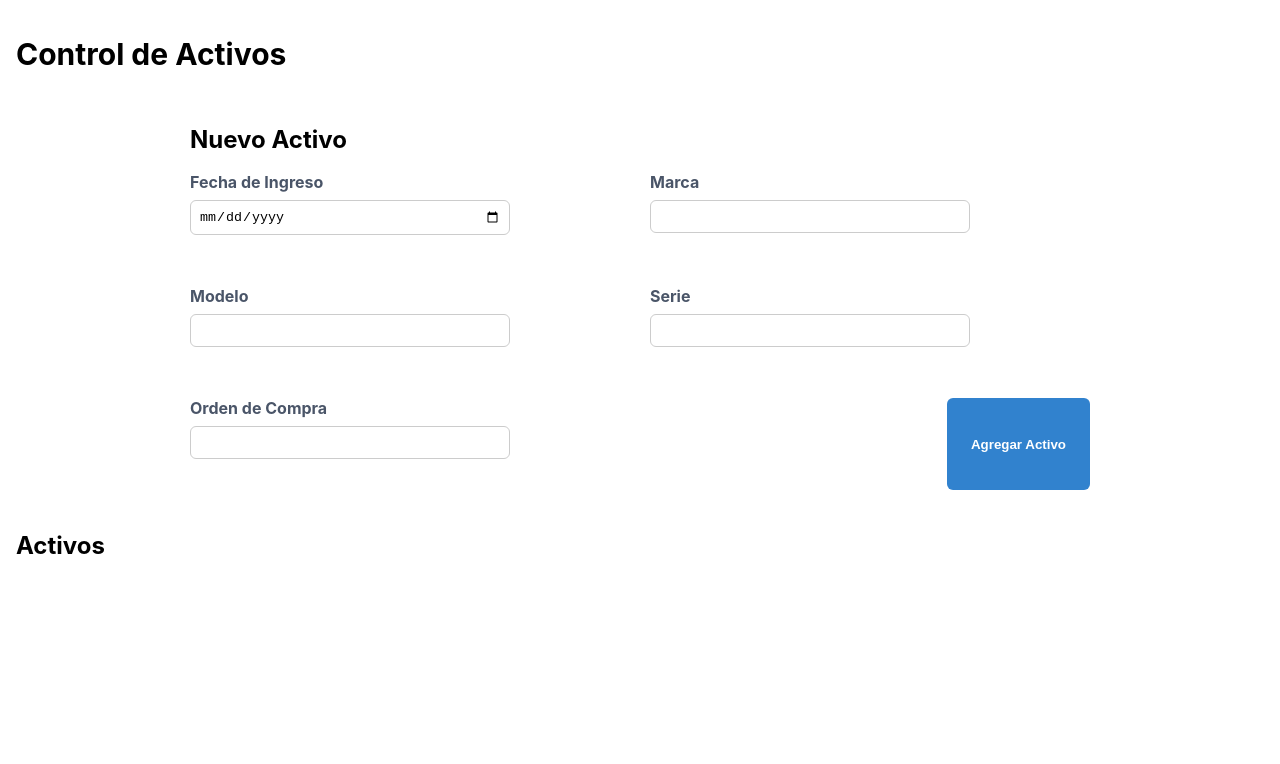
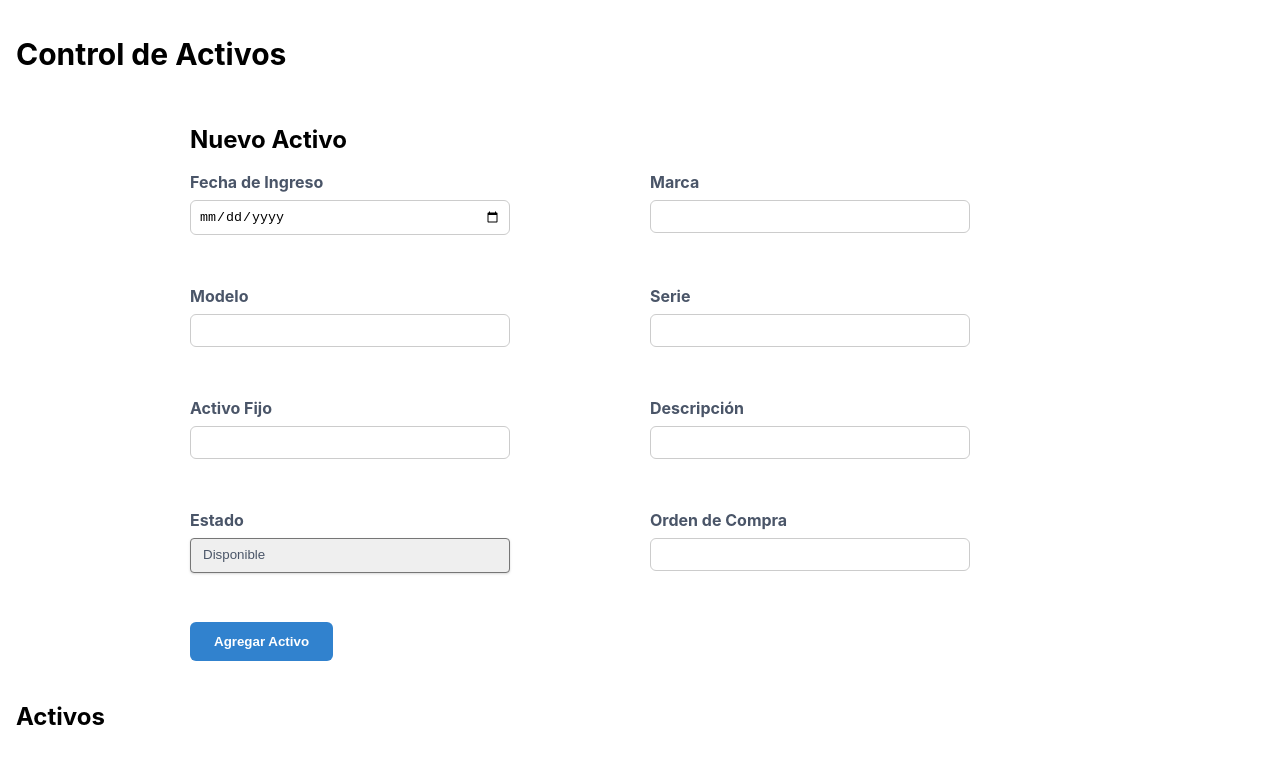
Before and after one commit to P4bu/Control-Activos-React, a React (Create React App) app: page / in a window 1280 px wide. Shown: the top 764 px of the page. Built offline with nearby package versions, Linux system fonts and the light colour scheme.

Commit message:
Actualizacion: Se actualizan campos del fomulario base solicitado

```diff
--- a/src/App.tsx
+++ b/src/App.tsx
@@ -9,6 +9,9 @@ interface Activo {
   marca: string;
   modelo: string;
   serie: string;
+  activoFijo: string;
+  descripcion: string;
+  estado: string
   ordenCompra: string;
 }
 
@@ -19,7 +22,10 @@ const App = () => {
     marca: '',
     modelo: '',
     serie: '',
-    ordenCompra: '',
+    activoFijo: '',
+    descripcion: '',
+    estado: '',
+    ordenCompra: ''
   });
   const [editar, setEditar] = useState(false);
   const [indiceEditar, setIndiceEditar] = useState(-1);
--- a/src/components/ActivoForm.tsx
+++ b/src/components/ActivoForm.tsx
@@ -7,6 +7,9 @@ export interface Activo {
   marca: string;
   modelo: string;
   serie: string;
+  activoFijo: string;
+  descripcion: string;
+  estado: string;
   ordenCompra: string;
 }
 
@@ -47,13 +50,16 @@ const ActivoForm: React.FC<ActivoFormProps> = ({
       marca: '',
       modelo: '',
       serie: '',
-      ordenCompra: '',
+      activoFijo: '',
+      descripcion: '',
+      estado: '',
+      ordenCompra: ''
     });
     setEditar(false);
     setIndiceEditar(-1);
   };
 
-  const handleChange = (event: React.ChangeEvent<HTMLInputElement>) => {
+  const handleChange = (event: React.ChangeEvent<HTMLInputElement | HTMLSelectElement>) => {
     const { id, value } = event.target;
     setActivo(prevActivo => ({
       ...prevActivo,
@@ -102,6 +108,37 @@ const ActivoForm: React.FC<ActivoFormProps> = ({
           />
         </div>
         <div className="form-group">
+          <label htmlFor="ordenCompra">Activo Fijo</label>
+          <input
+            id="activoFijo"
+            type="text"
+            value={activo.activoFijo}
+            onChange={handleChange}
+          />
+        </div>
+        <div className="form-group">
+          <label htmlFor="ordenCompra">Descripción</label>
+          <input
+            id="descripcion"
+            type="text"
+            value={activo.descripcion}
+            onChange={handleChange}
+          />
+        </div>
+        <div className="form-group">
+          <label htmlFor="estado">Estado</label>
+          <select
+            id="estado"
+            value={activo.estado}
+            onChange={handleChange}
+            className="shadow appearance-none border rounded w-full py-2 px-3 text-gray-700 leading-tight focus:outline-none focus:shadow-outline"
+            >
+            <option value="Disponible">Disponible</option>
+            <option value="No disponible">No disponible</option>
+            <option value="Baja">Baja</option>
+          </select>
+        </div>
+        <div className="form-group">
           <label htmlFor="ordenCompra">Orden de Compra</label>
           <input
             id="ordenCompra"
--- a/src/components/ActivoList.tsx
+++ b/src/components/ActivoList.tsx
@@ -130,6 +130,7 @@ const ActivoList: React.FC<ActivoListProps> = ({ activos, setActivos }) => {
                 <p className="text-gray-700">Serie: {activo.serie}</p>
                 <p className="text-gray-700">Orden de Compra: {activo.ordenCompra}</p>
                 <p className="text-gray-700">Fecha de Ingreso: {activo.fechaIngreso}</p>
+                <p className="text-gray-700">Estado: {activo.estado}</p>
                 {activo.asignadoA && (
                   <p className="text-gray-700">Asignado: {activo.asignadoA}</p>
                 )}
--- a/src/services/activoService.ts
+++ b/src/services/activoService.ts
@@ -4,6 +4,9 @@ export interface Activo {
     marca: string;
     modelo: string;
     serie: string;
+    activoFijo: string;
+    descripcion: string;
+    estado: string;
     ordenCompra: string;
     fechaSalida?: string;
     ticket?: string;
--- a/src/styles/ActivoForm.css
+++ b/src/styles/ActivoForm.css
@@ -26,6 +26,7 @@
 
 /* Ajustar los inputs para que se alineen mejor */
 .form-container input[type="date"],
+.form-container select ,
 .form-container input[type="text"] {
   width: 100%;
   max-width: 320px;
```
